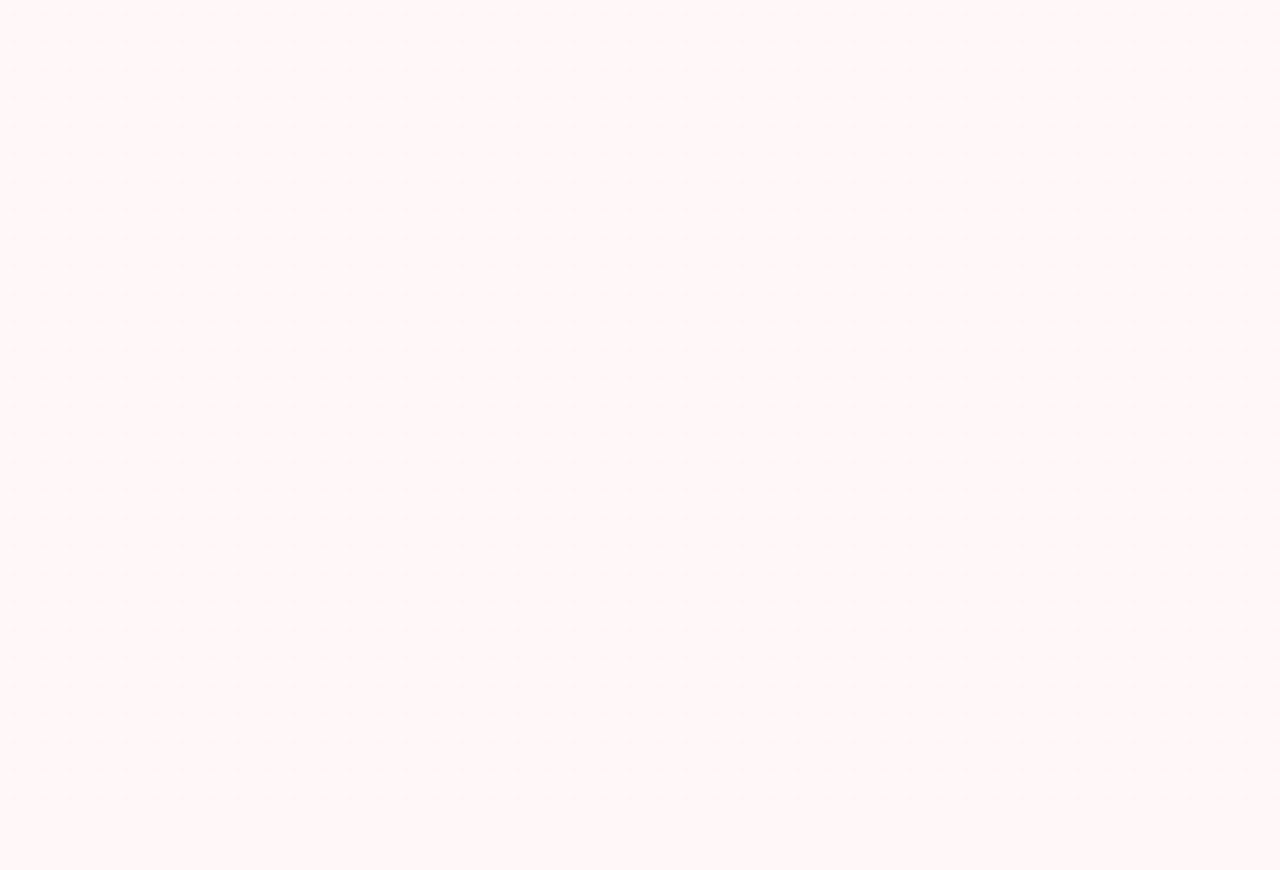
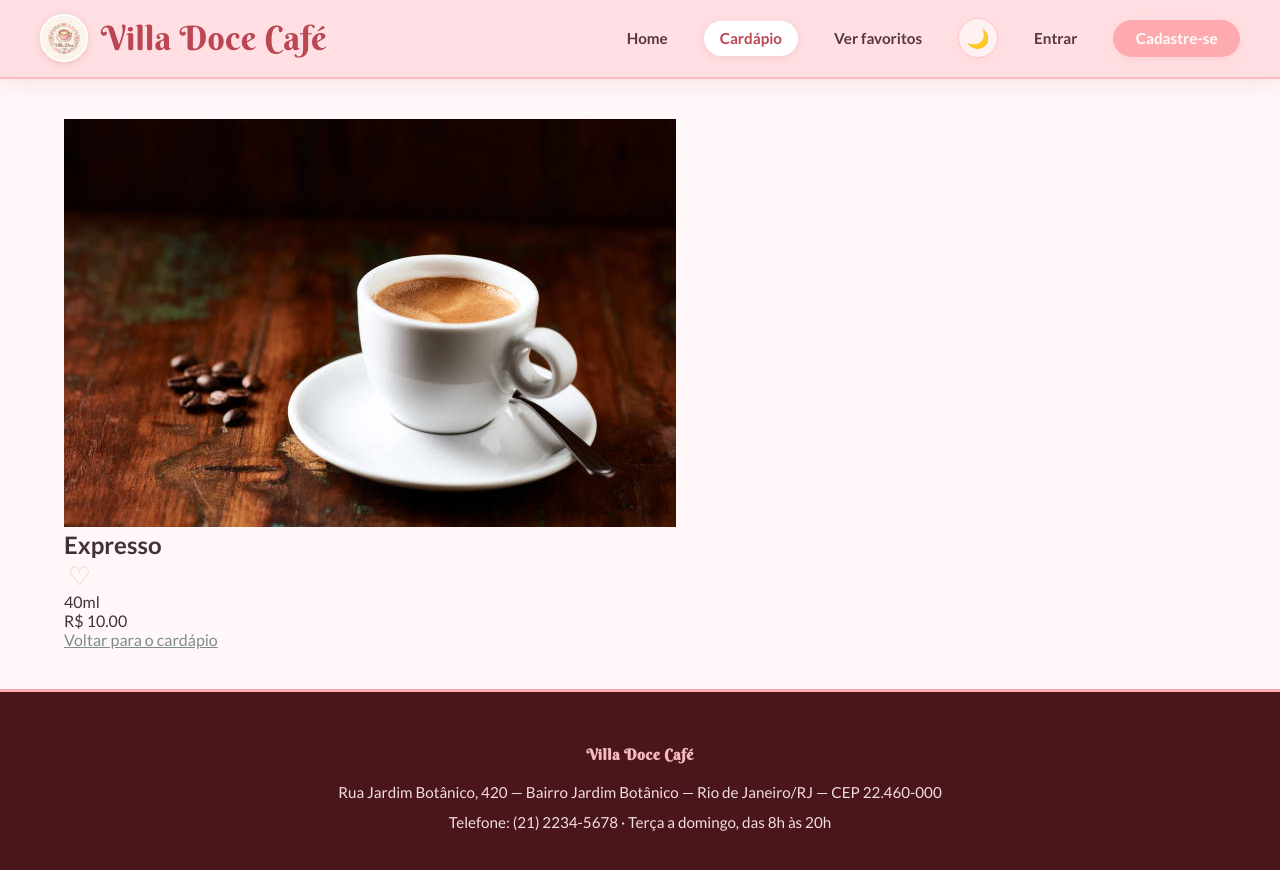
Before and after one commit to bruno-olv/villadocecafe, a React (Vite) app: page /cardapio/1 in a window 1280 px wide. Before the commit this address had no page. Shown: the top 870 px of the page. Before the commit the page ends 800 px from the top, so only its background shows below. Built offline with nearby package versions, Linux system fonts and the light colour scheme; a web font is replaced by a local one.

Commit message:
Adiciona página de detalhes do produto

```diff
--- a/src/App.jsx
+++ b/src/App.jsx
@@ -9,6 +9,7 @@ import CardapioLayout from './components/CardapioLayout'
 import Cardapio from './Pages/Cardapio'
 import Carrinho from './Pages/Carrinho'
 import ListaFavoritos from './Pages/ListaFavoritos'
+import DetalheProduto from './Pages/DetalheProduto'
 import './App.css'
 import Home from './Pages/Home'
 import './Pages/Home.css'
@@ -35,6 +36,7 @@ function App() {
             <Route element={<Layout usuarioLogado={usuarioLogado} fazerLogout={fazerLogout} />}>
               <Route index element={<Home />} />
               <Route path="cardapio" element={<Cardapio />} />
+              <Route path="cardapio/:id" element={<DetalheProduto />} />
               <Route path="cardapio/favoritos" element={<ListaFavoritos />} />
               <Route path="login" element={<Login aoLogar={setUsuarioLogado} />} />
               <Route path="cadastro" element={<Cadastro />} />
--- a/src/Pages/Cardapio.jsx
+++ b/src/Pages/Cardapio.jsx
@@ -1,6 +1,5 @@
-
 import { useState, useMemo } from 'react';
-import { useNavigate } from 'react-router-dom';
+import { useNavigate, Link } from 'react-router-dom';
 import { useFavoritos } from '../context/Favoritos';
 import cardapio from '../Data/Cardapio';
 
@@ -89,7 +88,9 @@ function Cardapio() {
                 </button>
               </div>
 
-              <h3>{produto.nome}</h3>
+              <Link to={`/cardapio/${produto.id}`}>
+                <h3>{produto.nome}</h3>
+              </Link>
 
               <p>{produto.quantidade}</p>
 
--- /dev/null
+++ b/src/Pages/DetalheProduto.jsx
@@ -0,0 +1,51 @@
+import { useParams, Link } from 'react-router-dom';
+import cardapio from '../data/Cardapio';
+import { useFavoritos } from '../context/Favoritos';
+
+function DetalheProduto() {
+  const { id } = useParams();
+  const produto = cardapio.find((item) => item.id === Number(id));
+  const { ehFavorito, alternarFavorito } = useFavoritos();
+
+  if (!produto) {
+    return (
+      <div className="produto-detalhe">
+        <p>Não encontramos nenhum produto com este identificador.</p>
+        <Link to="/cardapio">Voltar para o cardápio</Link>
+      </div>
+    );
+  }
+
+  return (
+    <div className="produto-detalhe">
+      <img src={produto.imagem} alt={`Produto ${produto.nome}`} />
+      <div className="titulo-com-favorito titulo-detalhe">
+        <h2>{produto.nome}</h2>
+
+        <button
+          type="button"
+          className={
+            ehFavorito(produto.id)
+              ? 'botao-favorito botao-favorito-ativo'
+              : 'botao-favorito'
+          }
+          onClick={() => alternarFavorito(produto.id)}
+          aria-label={
+            ehFavorito(produto.id)
+              ? 'Remover dos favoritos'
+              : 'Marcar como favorita'
+          }
+        >
+          {ehFavorito(produto.id) ? '♥' : '♡'}
+        </button>
+      </div>
+      <p className="descricao-detalhe">{produto.descricao}</p>
+      <p className="preco-detalhe">R$ {produto.preco.toFixed(2)}</p>
+      <Link to="/cardapio" className="link-voltar">
+        Voltar para o cardápio
+      </Link>
+    </div>
+  );
+}
+
+export default DetalheProduto;
```
